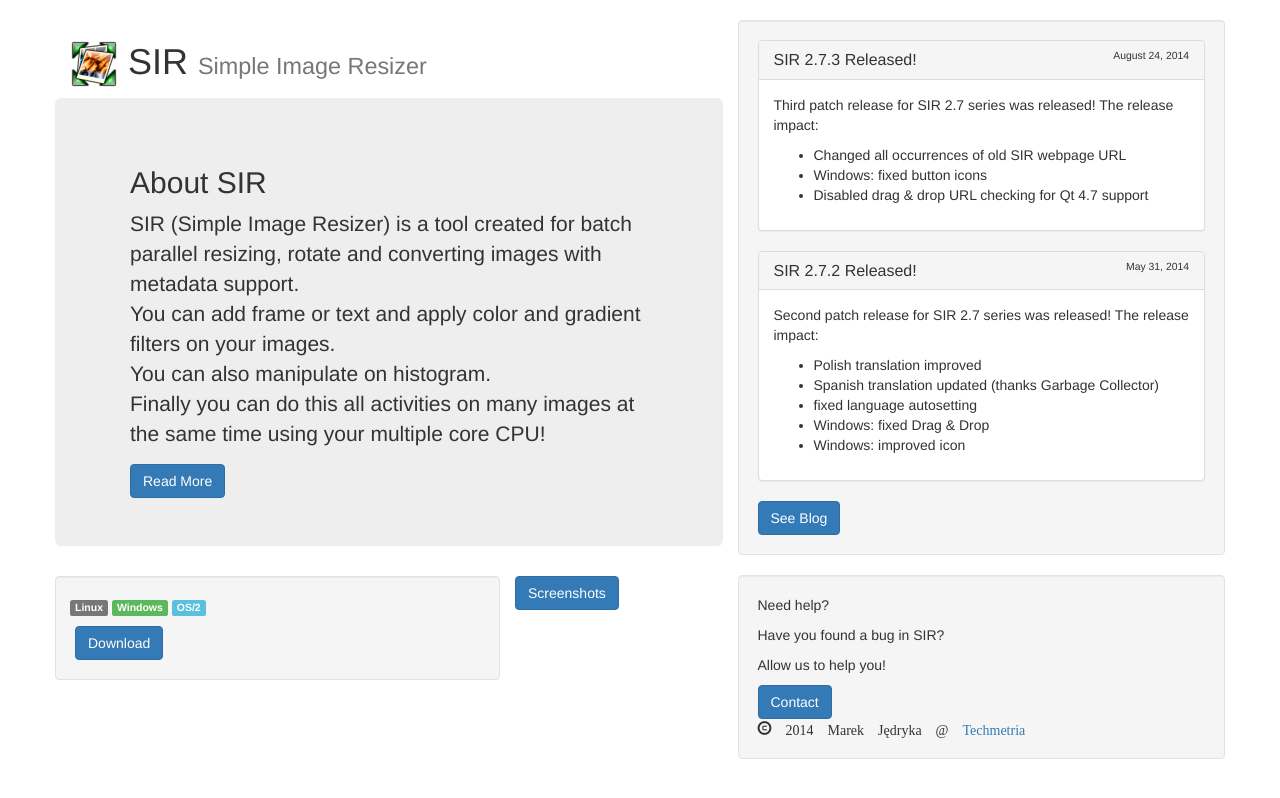
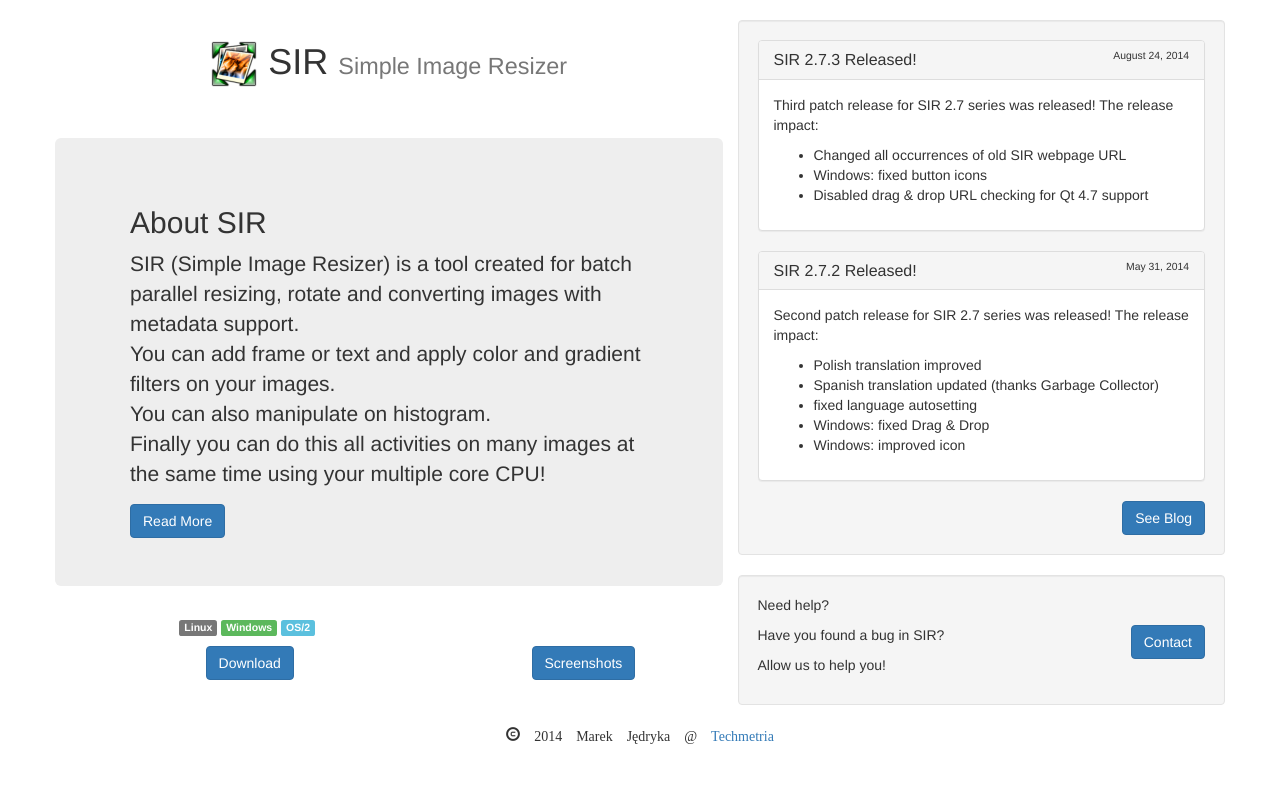
Before and after one commit to marek629/SIR, a plain HTML site: page index.html in a window 1280 px wide. Drawn offline with nearby package versions, Linux system fonts and the light colour scheme.

Commit message:
Improved main page look.

```diff
--- a/index.html
+++ b/index.html
@@ -2,6 +2,10 @@
 <html lang="en">
     <head>
         <meta charset="UTF-8">
+        <meta http-equiv="X-UA-Compatible" content="IE=edge">
+        <meta name="viewport" content="width=device-width, initial-scale=1">
+        <meta name="description" content="SIR (Simple Image Resizer) project website">
+        <meta name="author" content="Marek Jędryka">
 
         <title>SIR - Simple Image Resizer</title>
 
@@ -16,7 +20,9 @@
             <div class="row" style="margin-top: 20px;">
                 <div class="col-lg-7" style="padding-right: 30px;">
 
-                    <h1><img src="sir.png"> SIR <small>Simple Image Resizer</small></h1>
+                    <h1 class="text-center" style="margin-bottom: 50px;">
+                        <img src="sir.png"> SIR <small>Simple Image Resizer</small>
+                    </h1>
 
                     <div class="row jumbotron">
                         <div class="col-md-12">
@@ -31,8 +37,8 @@
                         </div>
                     </div>
 
-                    <div class="row">
-                        <div class="col-md-8 well">
+                    <div class="row text-center">
+                        <div class="col-md-7">
                             <ul class="list-inline">
                                 <li class="label label-default">Linux</li>
                                 <li class="label label-success">Windows</li>
@@ -40,8 +46,11 @@
                             </ul>
                             <a class="btn btn-primary" href="download.html" role="button">Download</a>
                         </div>
-                        <div class="col-md-4">
-                            <a class="btn btn-primary" href="screenshots.html" role="button">Screenshots</a>
+                        <div class="col-md-5">
+                            <ul class="list-inline">
+                                <li class="label">&nbsp;</li>
+                            </ul>
+                            <a class="btn btn-primary" href="screenshots.html" role="button" style="padding: auto;">Screenshots</a>
                         </div>
                     </div>
 
@@ -92,19 +101,22 @@
                             </div>
                         </div>
 
-                        <a class="btn btn-primary" href="blog.html" role="button">See Blog</a>
+                        <a class="btn btn-primary pull-right" href="blog.html" role="button">See Blog</a>
                     </div>
 
                     <div class="row well">
+
                         <p>Need help?</p>
+                        <a class="btn btn-primary pull-right" href="contact.html" role="button">Contact</a>
                         <p>Have you found a bug in SIR?</p>
                         <p>Allow us to help you!</p>
-                        <a class="btn btn-primary" href="contact.html" role="button">Contact</a><br>
-                        <span class="glyphicon glyphicon-copyright-mark" /> 2014 Marek Jędryka @ <a href="https://www.techmetria.pl">Techmetria</a>
                     </div>
 
                 </div>
             </div>
+            <p class="text-center">
+                <span class="glyphicon glyphicon-copyright-mark" /> 2014 Marek Jędryka @ <a href="https://www.techmetria.pl">Techmetria</a>
+            </p>
         </div>
     </body>
 </html>
```
